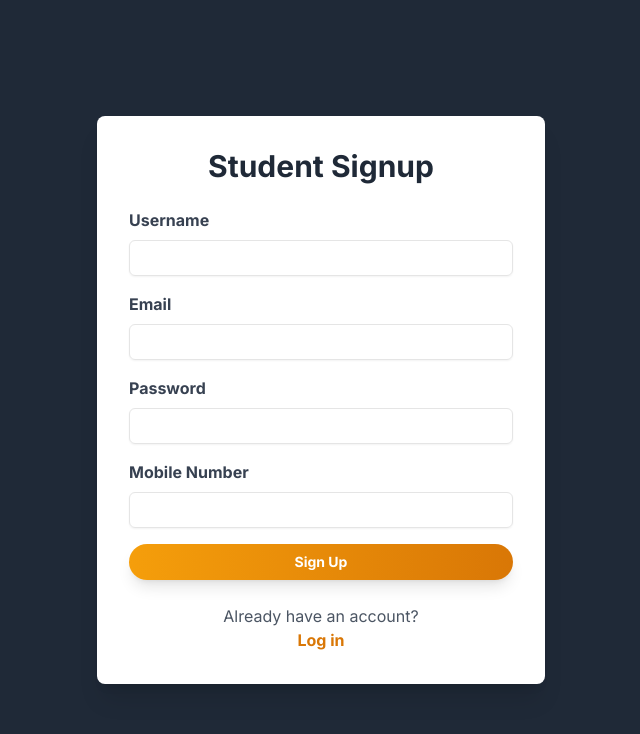
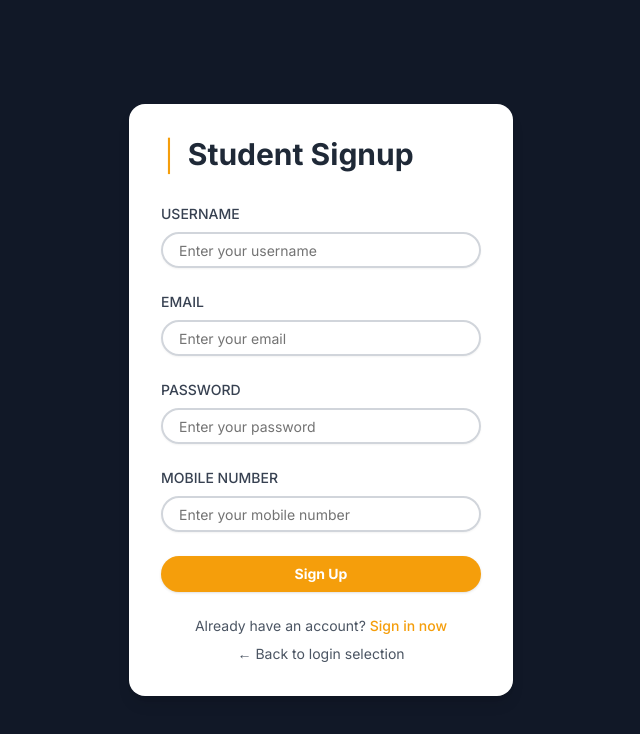
Before and after one commit to phanikiran4209/careervision_fe, a Next.js app: page /student-signup in a window 1280 px wide. Shown: the top 734 px of the page, without its empty margins (319-959 px from the left). Built offline with nearby package versions, Linux system fonts and the light colour scheme.

Commit message:
updated assessment code

```diff
--- a/app/chosen/page.tsx
+++ b/app/chosen/page.tsx
@@ -18,30 +18,24 @@ export default function ChosenPage() {
   const [loading, setLoading] = useState(false);
   const [loadingMessage, setLoadingMessage] = useState("");
 
-  const handleLogin = () => {
+  const handleLogin = async () => {
     if (!selectedLogin) return;
 
     setLoading(true);
     setLoadingMessage("Navigating to Login...");
-    const startTime = Date.now(); // Record the start time
 
-    // Navigate based on the selected login type
-    if (selectedLogin === "student") {
-      router.push("/student-login");
-    } else if (selectedLogin === "admin") {
-      router.push("/admin-login");
+    try {
+      // Navigate based on the selected login type and wait for navigation to initiate
+      if (selectedLogin === "student") {
+        await router.push("/student-login");
+      } else if (selectedLogin === "admin") {
+        await router.push("/admin-login");
+      }
+      // Note: The loading state will persist until the new page renders, handled by Next.js
+    } catch (error) {
+      console.error("Navigation failed:", error);
+      setLoading(false); // Reset loading state if navigation fails
     }
-
-    // Calculate the elapsed time after navigation
-    const elapsedTime = Date.now() - startTime;
-
-    // Ensure the loading animation runs for at least the minimum time
-    const minimumLoadingTime = 1000; // Minimum 1 second for the loading animation
-    const remainingTime = Math.max(0, minimumLoadingTime - elapsedTime);
-
-    setTimeout(() => {
-      setLoading(false); // Set loading to false after the minimum time
-    }, remainingTime);
   };
 
   return (
--- a/app/student-login/page.tsx
+++ b/app/student-login/page.tsx
@@ -99,10 +99,10 @@ export default function StudentLogin() {
 
         if (profileResponse.ok && profileData.exists) {
           console.log("Profile exists, redirecting to dashboard");
-          router.push("/student-dashboard");
+          await router.push("/student-dashboard");
         } else {
           console.log("Profile does not exist, redirecting to profile");
-          router.push("/student-profile");
+          await router.push("/student-profile");
         }
       } else {
         setError("Invalid OTP. Please try again.");
@@ -230,7 +230,7 @@ export default function StudentLogin() {
             </div>
             <div className="mt-4 text-center">
               <Link href="/chosen" className="text-gray-600 hover:text-[#f59e0b]">
-                &larr; Back to login selection
+                ← Back to login selection
               </Link>
             </div>
           </>
@@ -279,7 +279,6 @@ export default function StudentLogin() {
           position: absolute;
         }
 
-        /* Subtle pulse effect around the spinner */
         .career-vision-spinner::before {
           content: '';
           position: absolute;
--- a/app/student-signup/page.tsx
+++ b/app/student-signup/page.tsx
@@ -4,8 +4,8 @@ import { useState } from 'react'
 import { Button } from "@/components/ui/button"
 import { Input } from "@/components/ui/input"
 import Link from 'next/link'
-import { motion } from 'framer-motion'
 import { useRouter } from 'next/navigation'
+import { AlertCircle, CheckCircle2 } from 'lucide-react'
 
 export default function StudentSignup() {
   const [formData, setFormData] = useState({
@@ -15,16 +15,37 @@ export default function StudentSignup() {
     mobile: ''
   })
   const [loading, setLoading] = useState(false)
+  const [error, setError] = useState<string | null>(null)
+  const [success, setSuccess] = useState<string | null>(null)
   const router = useRouter()
 
   const handleChange = (e: React.ChangeEvent<HTMLInputElement>) => {
     const { name, value } = e.target
+
+    // Validate mobile number: only allow digits and limit to 10
+    if (name === 'mobile') {
+      const digitsOnly = value.replace(/\D/g, '') // Remove non-digits
+      if (digitsOnly.length > 10) return // Prevent more than 10 digits
+      setFormData(prev => ({ ...prev, [name]: digitsOnly }))
+    } else {
       setFormData(prev => ({ ...prev, [name]: value }))
+    }
+
+    setError(null) // Clear error on input change
   }
 
   const handleSubmit = async (e: React.FormEvent) => {
     e.preventDefault()
+
+    // Validate mobile number length before submission
+    if (formData.mobile.length !== 10) {
+      setError('Mobile number must be exactly 10 digits')
+      return
+    }
+
     setLoading(true)
+    setError(null)
+    setSuccess(null)
 
     try {
       const response = await fetch(`${process.env.NEXT_PUBLIC_API_BASE_URL}/auth/signup`, {
@@ -35,64 +56,133 @@ export default function StudentSignup() {
         body: JSON.stringify(formData)
       })
 
+      const data = await response.json()
+
       setLoading(false)
 
       if (response.ok) {
+        setSuccess('Successfully created user!')
+        setTimeout(() => {
           router.push('/student-login')
+        }, 2000) // Navigate after 2 seconds to show success message
+      } else {
+        if (data.message === 'Email already exists') {
+          setError('Email already taken')
+        } else {
+          setError('Signup failed. Please try again.')
         }
-    } catch  {
+      }
+    } catch (err) {
       setLoading(false)
+      setError('An error occurred. Please try again.')
     }
   }
 
   return (
-    <motion.div
-      className="min-h-screen bg-[#1f2937] flex items-center justify-center p-4"
-      initial={{ opacity: 0 }}
-      animate={{ opacity: 1 }}
-      transition={{ duration: 0.5 }}
-    >
-      <motion.div
-        className="max-w-md w-full bg-white p-8 rounded-lg shadow-xl"
-        initial={{ y: 20 }}
-        animate={{ y: 0 }}
-        transition={{ duration: 0.5, delay: 0.2 }}
-      >
-        <h1 className="text-3xl font-bold mb-6 text-center text-gray-800">Student Signup</h1>
-        <form onSubmit={handleSubmit}>
-          <div className="mb-4">
-            <label htmlFor="username" className="block text-gray-700 font-bold mb-2">Username</label>
-            <Input type="text" id="username" name="username" value={formData.username} onChange={handleChange} required />
+    <div className="min-h-screen bg-gray-900 flex items-center justify-center p-4">
+      <div className="w-full max-w-sm bg-white p-8 rounded-2xl shadow-lg">
+        <h1 className="text-3xl font-bold mb-8 text-gray-800 flex items-center">
+          <span className="text-amber-500 mr-2">│</span> Student Signup
+        </h1>
+        <form onSubmit={handleSubmit} className="space-y-6">
+          <div>
+            <label htmlFor="username" className="block text-gray-700 font-medium mb-2 uppercase text-sm">
+              Username
+            </label>
+            <Input
+              type="text"
+              id="username"
+              name="username"
+              value={formData.username}
+              onChange={handleChange}
+              required
+              className="w-full border-2 border-gray-300 rounded-full px-4 py-2 text-gray-700 focus:border-amber-500 focus:ring-0"
+              placeholder="Enter your username"
+            />
           </div>
-          <div className="mb-4">
-            <label htmlFor="email" className="block text-gray-700 font-bold mb-2">Email</label>
-            <Input type="email" id="email" name="email" value={formData.email} onChange={handleChange} required />
+          <div>
+            <label htmlFor="email" className="block text-gray-700 font-medium mb-2 uppercase text-sm">
+              Email
+            </label>
+            <Input
+              type="email"
+              id="email"
+              name="email"
+              value={formData.email}
+              onChange={handleChange}
+              required
+              className="w-full border-2 border-gray-300 rounded-full px-4 py-2 text-gray-700 focus:border-amber-500 focus:ring-0"
+              placeholder="Enter your email"
+            />
           </div>
-          <div className="mb-4">
-            <label htmlFor="password" className="block text-gray-700 font-bold mb-2">Password</label>
-            <Input type="password" id="password" name="password" value={formData.password} onChange={handleChange} required />
+          <div>
+            <label htmlFor="password" className="block text-gray-700 font-medium mb-2 uppercase text-sm">
+              Password
+            </label>
+            <Input
+              type="password"
+              id="password"
+              name="password"
+              value={formData.password}
+              onChange={handleChange}
+              required
+              className="w-full border-2 border-gray-300 rounded-full px-4 py-2 text-gray-700 focus:border-amber-500 focus:ring-0"
+              placeholder="Enter your password"
+            />
           </div>
-          <div className="mb-4">
-            <label htmlFor="mobile" className="block text-gray-700 font-bold mb-2">Mobile Number</label>
-            <Input type="tel" id="mobile" name="mobile" value={formData.mobile} onChange={handleChange} required />
+          <div>
+            <label htmlFor="mobile" className="block text-gray-700 font-medium mb-2 uppercase text-sm">
+              Mobile Number
+            </label>
+            <Input
+              type="tel"
+              id="mobile"
+              name="mobile"
+              value={formData.mobile}
+              onChange={handleChange}
+              required
+              className="w-full border-2 border-gray-300 rounded-full px-4 py-2 text-gray-700 focus:border-amber-500 focus:ring-0"
+              placeholder="Enter your mobile number"
+            />
           </div>
 
-          <motion.div whileHover={{ scale: 1.05 }} whileTap={{ scale: 0.95 }}>
+          {/* Error and Success Messages */}
+          {error && (
+            <div className="flex items-center p-3 bg-red-100 text-red-700 rounded-lg">
+              <AlertCircle className="w-5 h-5 mr-2" />
+              <span>{error}</span>
+            </div>
+          )}
+          {success && (
+            <div className="flex items-center p-3 bg-green-100 text-green-700 rounded-lg">
+              <CheckCircle2 className="w-5 h-5 mr-2" />
+              <span>{success}</span>
+            </div>
+          )}
+
           <Button
             type="submit"
-              className="w-full bg-gradient-to-r from-amber-500 to-amber-600 hover:from-amber-600 hover:to-amber-700 text-white font-bold py-3 px-6 rounded-full shadow-lg"
+            className="w-full bg-amber-500 hover:bg-amber-600 text-white font-bold py-3 rounded-full"
             disabled={loading}
           >
             {loading ? 'Signing Up...' : 'Sign Up'}
           </Button>
-          </motion.div>
         </form>
 
-        <div className="mt-6 text-center">
-          <p className="text-gray-600">Already have an account?</p>
-          <Link href="/student-login" className="text-amber-600 hover:text-amber-700 font-bold">Log in</Link>
+        <div className="mt-6 space-y-2 text-center">
+          <p className="text-gray-600 text-sm">
+            Already have an account?{' '}
+            <Link href="/student-login" className="text-amber-500 hover:text-amber-600 font-medium">
+              Sign in now
+            </Link>
+          </p>
+          <p className="text-gray-600 text-sm">
+            <Link href="/chosen" className="text-gray-600 hover:text-gray-800 flex items-center justify-center">
+              <span className="mr-1">←</span> Back to login selection
+            </Link>
+          </p>
         </div>
-      </motion.div>
-    </motion.div>
+      </div>
+    </div>
   )
 }
```
Also changed, not shown: app/page.tsx (+11 -17 lines), app/student-dashboard/Assessments.tsx (+10 -23 lines), app/student-dashboard/page.tsx (+18 -35 lines). Lines whose indentation alone changed are shown as unchanged.
